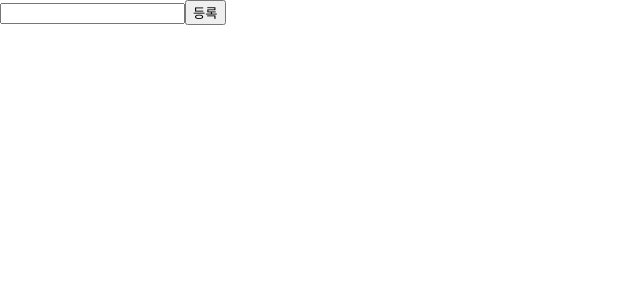
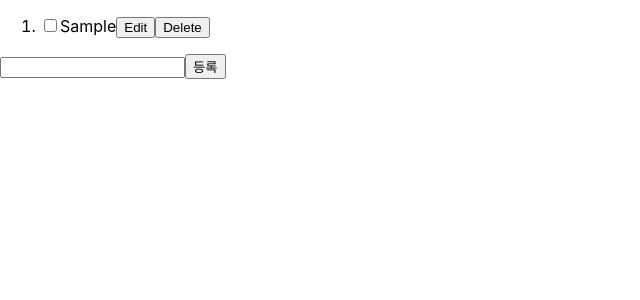
Before and after one commit to swandevson/React_todo_gib.son, a React (Create React App) app: page / in a window 1280 px wide. Both pictures are taken after typing "Sample" into the empty fields and a click on the button "등록". Shown: the top 300 px of the page, without its empty margins (0-640 px from the left). Built offline with nearby package versions, Linux system fonts and the light colour scheme.

Commit message:
:sparkles: 할 일 추가 기능 구현

```diff
--- a/src/App.js
+++ b/src/App.js
@@ -1,10 +1,10 @@
 import React from "react";
-import TodoInput from "./container/TodoInput";
+import TodoApp from "./components/TodoApp";
 
 const App = () => {
   return (
     <>
-      <TodoInput />
+      <TodoApp />
     </>
   );
 };
--- /dev/null
+++ b/src/components/TodoApp.jsx
@@ -0,0 +1,24 @@
+import React, { useState, useReducer } from "react";
+import TodoList from "./TodoList";
+import TodoForm from "./TodoForm";
+
+const TodoApp = (TodoItemProps) => {
+  const [todos, setTodos] = useState(new Map());
+
+  const addTodo = (text) => {
+    const id = new Date().getTime();
+    const newTodos = new Map(todos);
+    newTodos.set(id, { text, isCompleted: false });
+
+    setTodos(newTodos);
+  };
+
+  return (
+    <>
+      <TodoList todos={todos} />
+      <TodoForm addTodo={addTodo} />
+    </>
+  );
+};
+
+export default TodoApp;
--- a/src/container/TodoInput.jsx
+++ b/src/components/TodoForm.jsx
@@ -1,11 +1,15 @@
 import React, { useState } from "react";
 
-const TodoInput = () => {
+const TodoInput = ({ addTodo }) => {
   const [text, setText] = useState("");
 
   const handleSubmit = (event) => {
-    console.log(text);
     event.preventDefault();
+
+    if (text.trim()) {
+      addTodo(text.trim());
+    }
+
     setText("");
   };
 
--- /dev/null
+++ b/src/components/TodoItem.jsx
@@ -0,0 +1,51 @@
+import React, { useState } from "react";
+
+const TodoItem = ({ text, isCompleted }) => {
+  const [checked, setChecked] = useState(false);
+
+  const handleCheckboxChange = () => {
+    setChecked(!checked);
+  };
+
+  const handleDeleteClick = () => {
+    // Implement delete functionality here
+  };
+
+  const [editing, setEditing] = useState(false);
+  const [editedText, setEditedText] = useState(text);
+
+  const handleEditClick = () => {
+    setEditing(true);
+  };
+
+  const handleSaveClick = () => {
+    setEditing(false);
+  };
+
+  const handleInputChange = (e) => {
+    setEditedText(e.target.value);
+  };
+
+  return (
+    <li className="todo-item">
+      <input
+        type="checkbox"
+        checked={isCompleted}
+        onChange={handleCheckboxChange}
+      />
+      {editing ? (
+        <input type="text" value={editedText} onChange={handleInputChange} />
+      ) : (
+        <span>{text}</span>
+      )}
+      {editing ? (
+        <button onClick={handleSaveClick}>Save</button>
+      ) : (
+        <button onClick={handleEditClick}>Edit</button>
+      )}
+      <button onClick={handleDeleteClick}>Delete</button>
+    </li>
+  );
+};
+
+export default TodoItem;
--- /dev/null
+++ b/src/components/TodoList.jsx
@@ -0,0 +1,16 @@
+import React, { useState } from "react";
+import TodoItem from "./TodoItem";
+
+const TodoList = ({ todos }) => {
+  console.log([...todos.entries()]);
+
+  return (
+    <ol>
+      {[...todos.entries()].map(([id, { text, isCompleted }]) => (
+        <TodoItem key={id} text={text} isCompleted={isCompleted} />
+      ))}
+    </ol>
+  );
+};
+
+export default TodoList;
```
